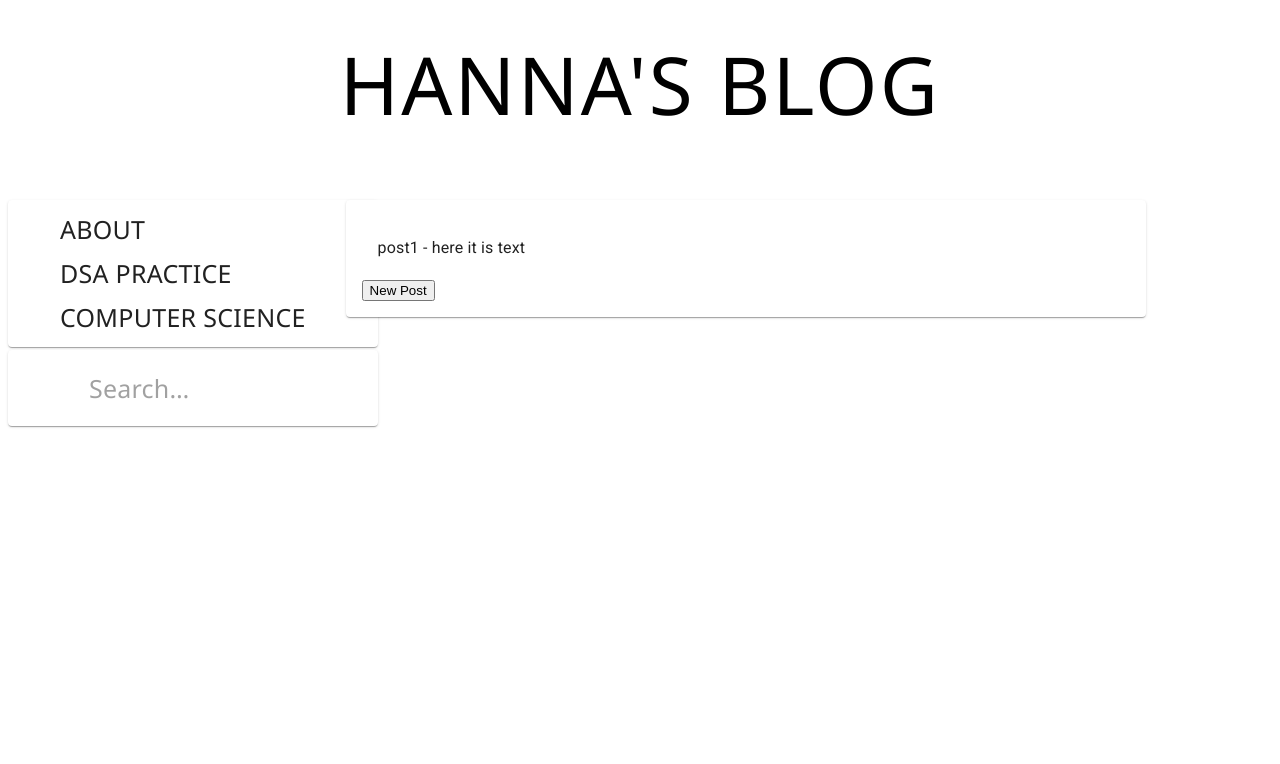
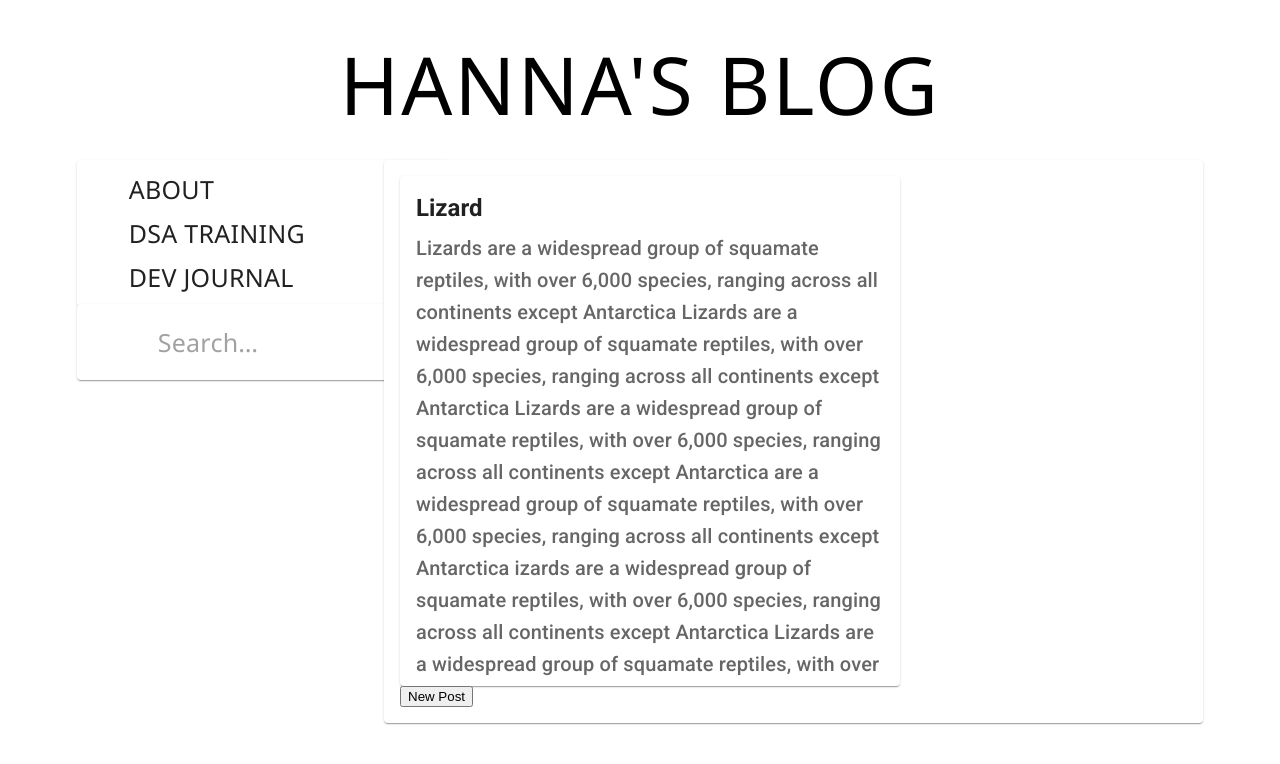
Before and after one commit to kimhanna-git/.netblog, a React (Create React App) app in the folder client/: page / in a window 1280 px wide. Both pictures are taken after a click on the button "New Post". Shown: the top 764 px of the page. Built offline with nearby package versions, Linux system fonts and the light colour scheme; no server answers.

Commit message:
basic layout completed

```diff
--- a/client/package.json
+++ b/client/package.json
@@ -14,8 +14,10 @@
     "@types/node": "^16.11.39",
     "@types/react": "^18.0.12",
     "@types/react-dom": "^18.0.5",
+    "@types/react-router-dom": "^5.3.2",
     "react": "^18.1.0",
     "react-dom": "^18.1.0",
+    "react-router-dom": "^5.3.0",
     "react-scripts": "5.0.1",
     "typescript": "^4.7.3",
     "web-vitals": "^2.1.4"
--- a/client/src/app/layout/App.tsx
+++ b/client/src/app/layout/App.tsx
@@ -31,6 +31,7 @@ function App() {
   return (
     <>
       <Header />
+
       <Catalog posts={posts} addPost={addPost} />
 
     </>
--- a/client/src/app/layout/Header.tsx
+++ b/client/src/app/layout/Header.tsx
@@ -76,22 +76,24 @@ export default function Header() {
 
         <Paper sx={{ width: 370,
         position: 'absolute',
-        top: 200,}}>
+        top: '20%',
+        left: '6%',}}>
       <MenuList dense>
         <MenuItem>
           <ListItemText inset>ABOUT</ListItemText>
         </MenuItem>
         <MenuItem>
-          <ListItemText inset>DSA PRACTICE</ListItemText>
+          <ListItemText inset>DSA TRAINING</ListItemText>
         </MenuItem>
         <MenuItem>
-          <ListItemText inset>COMPUTER SCIENCE</ListItemText>
+          <ListItemText inset>DEV JOURNAL</ListItemText>
         </MenuItem>
         </MenuList>
         </Paper>
         <Paper sx={{ width: 370,
         position: 'absolute',
-        top: 350, }}>
+        top: '38%',
+        left: '6%', }}>
 
       <MenuList dense>
         <MenuItem>
--- a/client/src/features/catalog/Catalog.tsx
+++ b/client/src/features/catalog/Catalog.tsx
@@ -1,6 +1,7 @@
 import { Box, Divider, List, ListItem, ListItemButton, ListItemIcon, ListItemText, Paper, Stack, Typography } from "@mui/material";
 import { Fragment } from "react"
 import { Post } from "../../app/models/post";
+import PostList from "./PostList";
 interface Props {
     posts : Post[];
     addPost: () => void;
@@ -15,20 +16,12 @@ export default function Catalog({posts, addPost}: Props) { //destructuring
           fontSize: '0.875rem',
           fontWeight: '700',
           position: 'absolute',
-          top: 200,
-          left: '27%',
+          top: '20%',
+          left: '30%',
           zIndex: 'tooltip',
-          width: '60%'
+          width: '61.5%'
         }}>
-    <List>
-        {posts.map(post  => (
-          <ListItem key={post.id}>
-            <ListItemText>
-              {post.title} - {post.text}
-            </ListItemText>
-          </ListItem>
-        ))}
-        </List>
+      <PostList posts={posts}/>
       <button onClick={addPost}>New Post</button>
       </Paper>
         </>
--- /dev/null
+++ b/client/src/features/catalog/PostCard.tsx
@@ -0,0 +1,33 @@
+import { Button, Card, CardActions, CardContent, CardMedia, ListItem, ListItemText, Typography } from "@mui/material";
+import { Post } from "../../app/models/post";
+
+interface Props {
+    post: Post;
+}
+
+export default function PostCard({post}: Props) {
+    return (
+        <Card sx={{ width: 500, height: 510}}>
+      <CardContent>
+        <Typography gutterBottom variant="h5" fontWeight="bold" component="div">
+          Lizard
+        </Typography>
+        <Typography variant="h6" color="text.secondary">
+          Lizards are a widespread group of squamate reptiles, with over 6,000
+          species, ranging across all continents except Antarctica Lizards are a widespread group of squamate reptiles, with over 6,000
+          species, ranging across all continents except Antarctica Lizards are a widespread group of squamate reptiles, with over 6,000
+          species, ranging across all continents except Antarctica  are a widespread group of squamate reptiles, with over 6,000
+          species, ranging across all continents except Antarctica izards are a widespread group of squamate reptiles, with over 6,000
+          species, ranging across all continents except Antarctica Lizards are a widespread group of squamate reptiles, with over 6,000
+          species, ranging across all continents except Antarctica Lizards are a widespread group of squamate reptiles, with over 6,000
+          species, ranging across all continents except Antarctica Lizards are a widespread group of squamate reptiles, with over 6,000
+          species, ranging across all continents except Antarctica  888
+        </Typography>
+      </CardContent>
+      <CardActions>
+        <Button size="small">Share</Button>
+        <Button size="small">Learn More</Button>
+      </CardActions>
+    </Card>
+    )
+}
--- /dev/null
+++ b/client/src/features/catalog/PostList.tsx
@@ -0,0 +1,19 @@
+import { Grid, List, ListItem, ListItemText, Typography } from "@mui/material";
+import { Post } from "../../app/models/post";
+import PostCard from "./PostCard";
+
+interface Props {
+    posts: Post[]; //use props : destructure
+}
+
+export default function PostList({posts}: Props) { //specify the type as Props
+    return (
+        <Grid container spacing={5}>
+        {posts.map(post  => (
+            <Grid item xs={6} key={post.id}>
+          <PostCard key={post.id} post={post} />
+          </Grid>
+        ))}
+        </Grid>
+    )
+}
--- a/client/src/index.tsx
+++ b/client/src/index.tsx
@@ -3,14 +3,18 @@ import ReactDOM from 'react-dom/client';
 import './app/layout/styles.css';
 import App from './app/layout/App';
 import reportWebVitals from './reportWebVitals';
+import { BrowserRouter } from 'react-router-dom';
 
 const root = ReactDOM.createRoot(
   document.getElementById('root') as HTMLElement
 );
 root.render(
-  <React.StrictMode>
-    <App />
-  </React.StrictMode>
+  <BrowserRouter>
+    <React.StrictMode>
+      <App />
+    </React.StrictMode>
+  </BrowserRouter>
+
 );
 
 // If you want to start measuring performance in your app, pass a function
```
Also changed, not shown: client/src/app/layout/TopPost.tsx (deleted, +0 -13 lines), client/src/features/about/AboutPage.tsx (added, +9 -0 lines), client/src/features/contact/ContactPage.tsx (added, +9 -0 lines), client/src/features/home/HomePage.tsx (added, +9 -0 lines), 3 other files (tests, documents, lock files or other folders).
